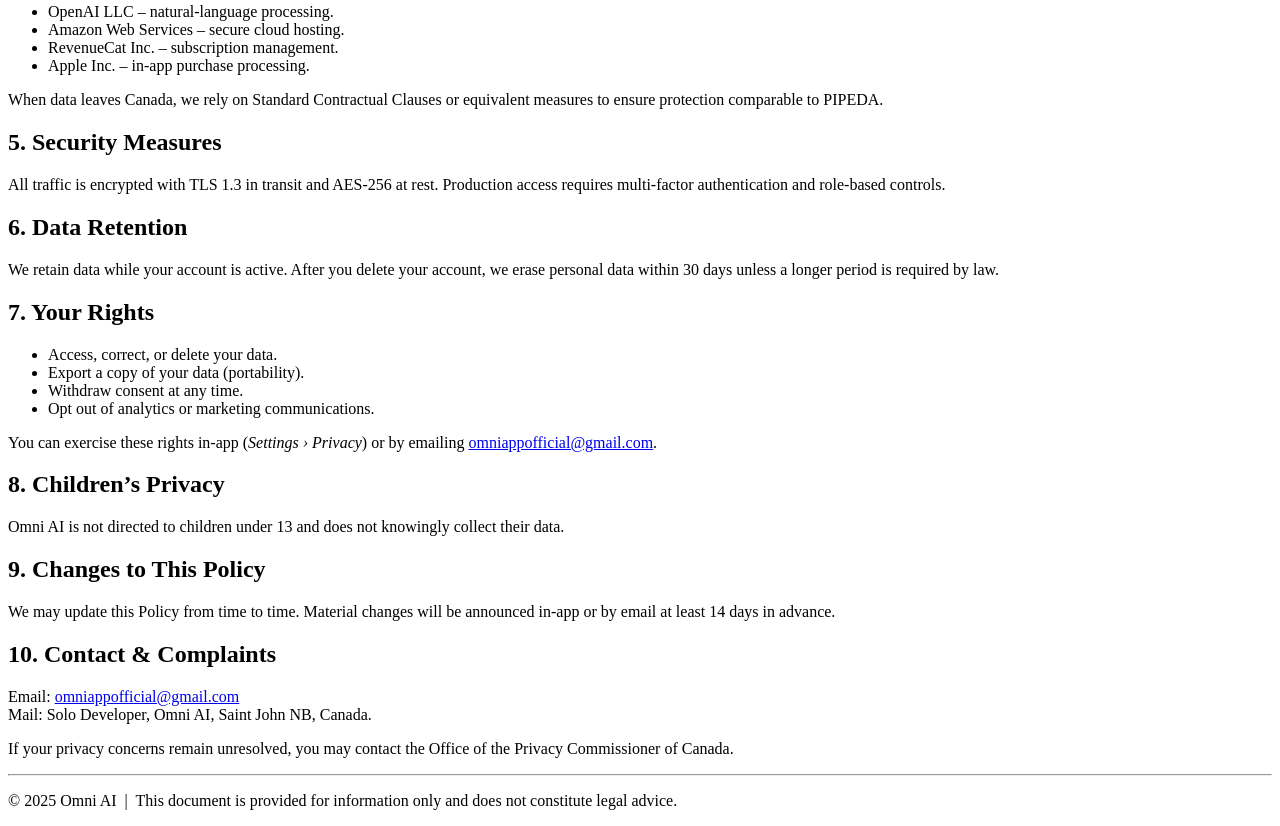
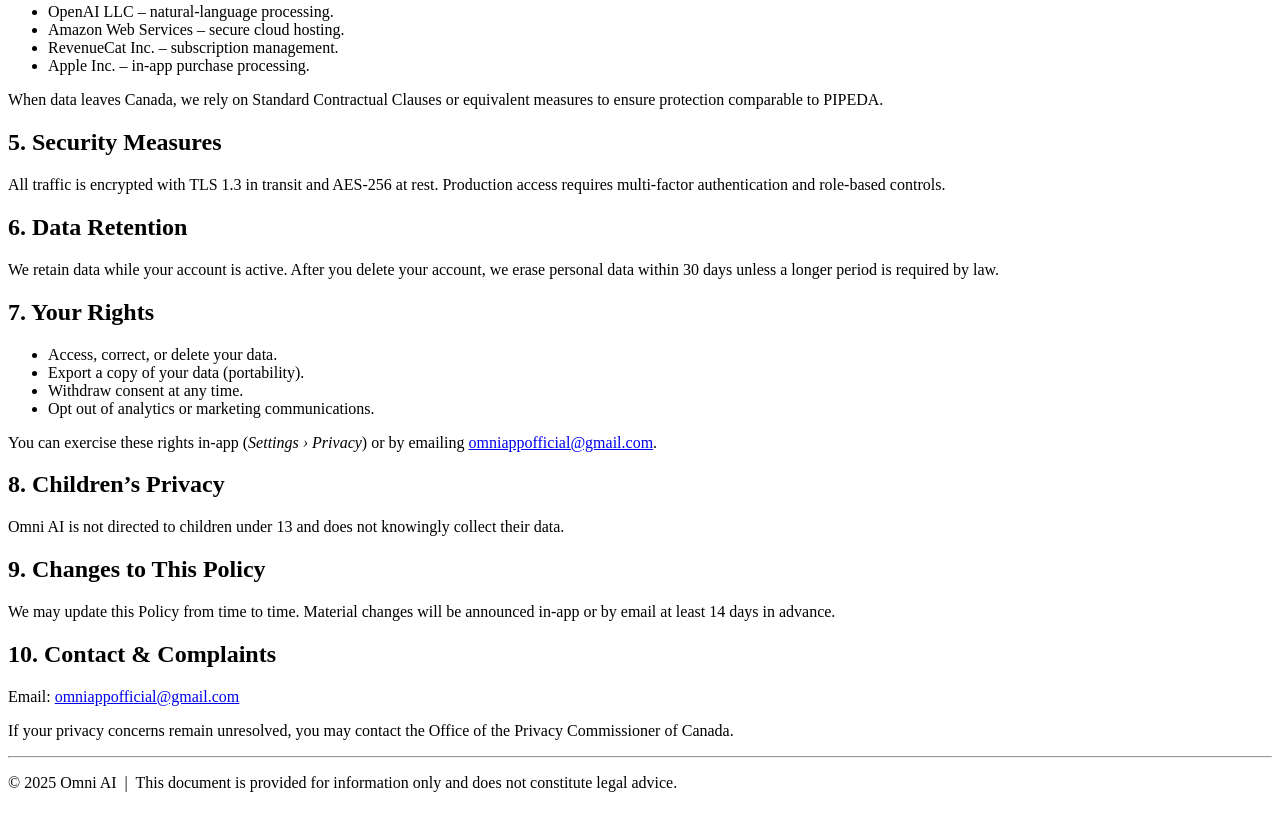
Before and after one commit to jaym9000/OmniPrivacyPolicy, a plain HTML site: page index.html in a window 1280 px wide. Shown: the part 682-1508 px from the top of the page. Drawn offline with Linux system fonts and the light colour scheme.

Commit message:
Update index.html

```diff
--- a/index.html
+++ b/index.html
@@ -68,8 +68,7 @@
 <p>We may update this Policy from time to time. Material changes will be announced in-app or by email at least 14 days in advance.</p>
 
 <h2>10. Contact & Complaints</h2>
-<p>Email: <a href="mailto:omniappofficial@gmail.com">omniappofficial@gmail.com</a><br>
-Mail: Solo Developer, Omni AI, Saint John NB, Canada.</p>
+<p>Email: <a href="mailto:omniappofficial@gmail.com">omniappofficial@gmail.com</a></p>
 <p>If your privacy concerns remain unresolved, you may contact the Office of the Privacy Commissioner of Canada.</p>
 
 <hr>
```
